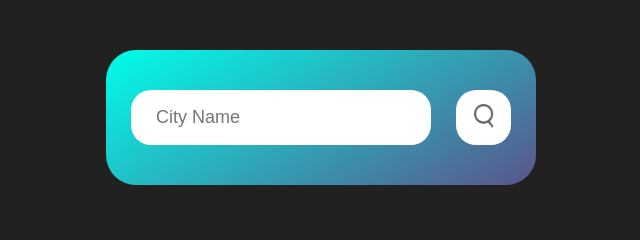
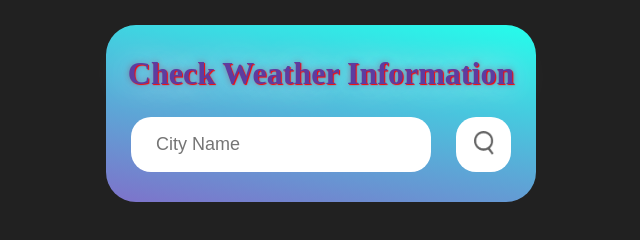
Before and after one commit to abhishek7-s/weather-scan, a plain HTML site: page index.html in a window 1280 px wide. Shown: the whole page, without its empty margins (319-959 px from the left). Drawn offline with Linux system fonts and the light colour scheme.

Commit message:
updated UI

```diff
--- a/index.html
+++ b/index.html
@@ -8,7 +8,7 @@
 </head>
 <body>
     <div class="card">
-
+        <h1>Check Weather Information</h1>
         <div class="search">
             <input type="text" id="ipCity" placeholder="City Name" spellcheck="false">
             <button class="submit"><img src="imgs/search.png" alt="seach" ></button>
--- a/style.css
+++ b/style.css
@@ -11,12 +11,17 @@ body{
     /* height: 500px; */
     width: 85%;
     max-width: 400px;
-    margin: 50px auto 0;
-    background: linear-gradient(150deg , #00fee9 , #5b548a);
+    margin: 25px auto 0;
+    background: linear-gradient(190deg , #25fdeb , #7e72ca);
     /* padding: 50px 20px; */
-    padding: 40px 15px;
+    padding: 30px 15px;
     text-align: center;
     border-radius: 30px;
+}
+.card h1{
+    color: rgb(93, 60, 160);
+    text-shadow: 1px 1px 1px red, 0 0 1em rgb(233, 233, 249), 0 0 0.2em rgb(104, 104, 146);
+    margin-bottom: 25px;
 }
 
 .search{
```
